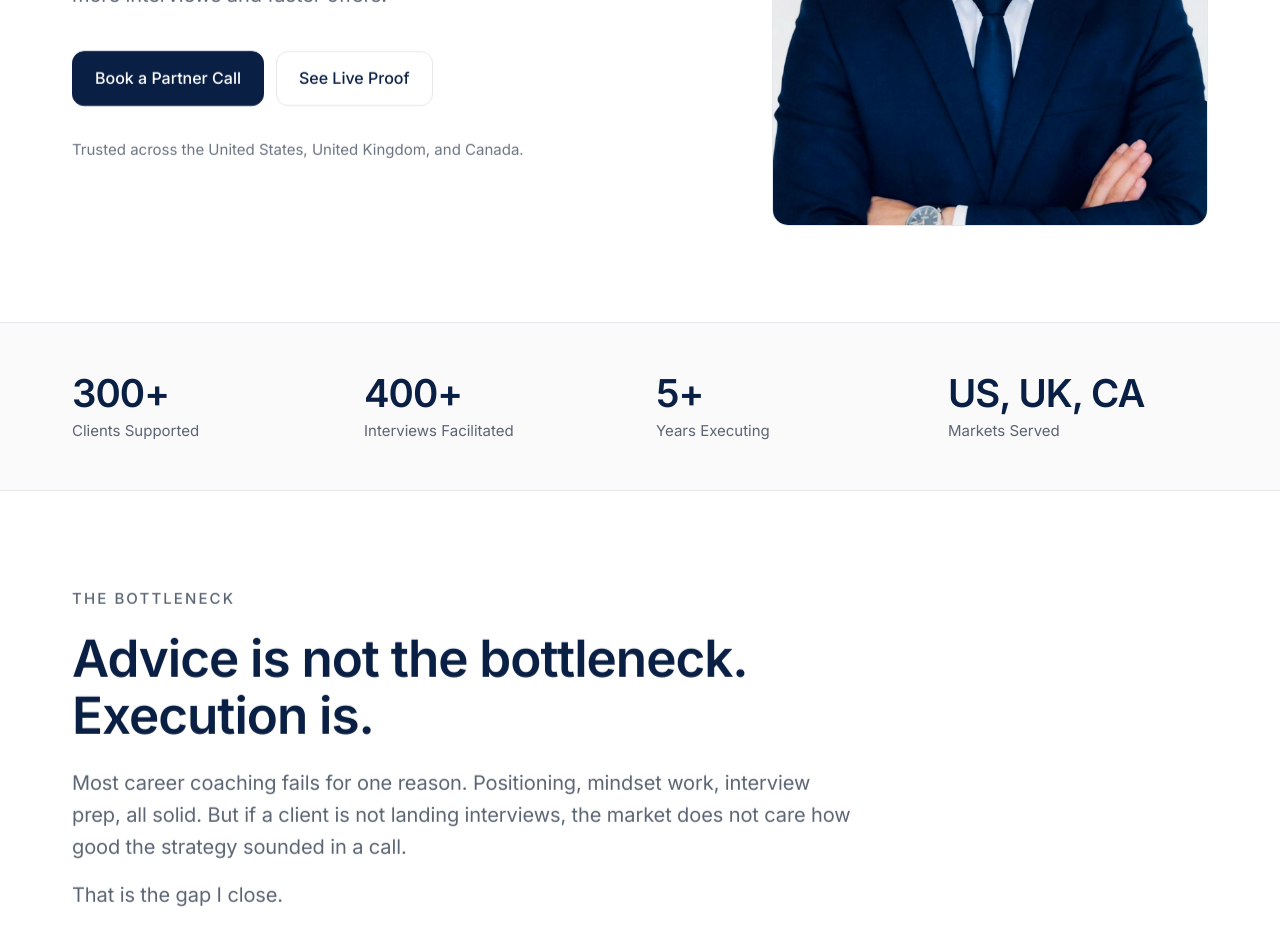
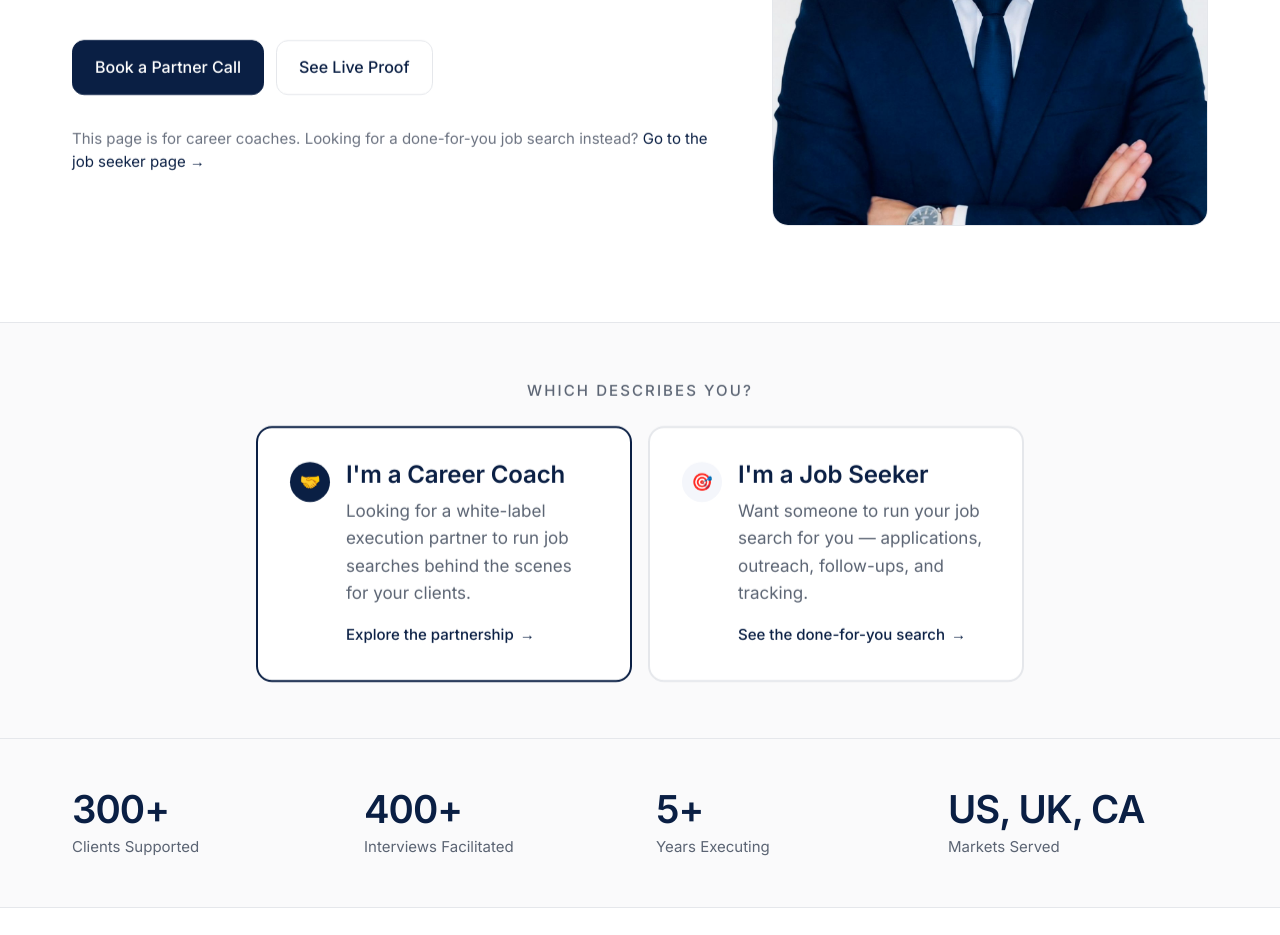
Before and after one commit to Hasanwaheed7073/zainazhar-portfolio, a Next.js app: page / in a window 1280 px wide. Shown: the part 480-1415 px from the top of the page. Built offline with nearby package versions, Linux system fonts and the light colour scheme.

Commit message:
feat: add audience selector and context-aware CTAs to resolve dual-audience funnel confusion

```diff
--- a/app/page.tsx
+++ b/app/page.tsx
@@ -1,4 +1,5 @@
 import { Hero } from '@/components/sections/Hero';
+import { AudienceSelector } from '@/components/sections/AudienceSelector';
 import { TrustBar } from '@/components/sections/TrustBar';
 import { Bottleneck } from '@/components/sections/Bottleneck';
 import { Pillars } from '@/components/sections/Pillars';
@@ -82,6 +83,7 @@ export default function HomePage() {
         dangerouslySetInnerHTML={{ __html: JSON.stringify(FAQ_JSONLD) }}
       />
       <Hero />
+      <AudienceSelector />
       <TrustBar />
       <Bottleneck />
       <Pillars />
--- /dev/null
+++ b/components/sections/AudienceSelector.tsx
@@ -0,0 +1,67 @@
+import Link from 'next/link';
+import { Container } from '@/components/shared/Container';
+import { Reveal } from '@/components/shared/Reveal';
+
+export function AudienceSelector() {
+  return (
+    <section
+      aria-label="Choose your path"
+      className="border-t border-line bg-surface-alt"
+    >
+      <Container as="div" className="py-10 md:py-14">
+        <Reveal>
+          <p className="text-center text-small font-medium uppercase tracking-[0.14em] text-ink-muted">
+            Which describes you?
+          </p>
+          <div className="mt-6 grid grid-cols-1 gap-4 sm:grid-cols-2 max-w-3xl mx-auto">
+            {/* Career Coach path */}
+            <Link
+              href="#services"
+              id="audience-coach"
+              className="group relative rounded-card border-2 border-navy bg-surface p-7 md:p-8 transition-all duration-150 hover:shadow-soft"
+            >
+              <div className="flex items-start gap-4">
+                <span className="mt-0.5 flex h-10 w-10 shrink-0 items-center justify-center rounded-full bg-navy text-surface text-body font-semibold" aria-hidden="true">
+                  🤝
+                </span>
+                <div>
+                  <p className="text-h3 font-semibold text-navy">I&apos;m a Career Coach</p>
+                  <p className="mt-2 text-body text-ink-muted">
+                    Looking for a white-label execution partner to run job searches behind the scenes for your clients.
+                  </p>
+                  <p className="mt-4 inline-flex items-center gap-1.5 text-small font-medium text-navy group-hover:gap-2.5 transition-all duration-150">
+                    Explore the partnership
+                    <span aria-hidden="true">→</span>
+                  </p>
+                </div>
+              </div>
+            </Link>
+
+            {/* Job Seeker path */}
+            <Link
+              href="/job-seekers"
+              id="audience-jobseeker"
+              className="group relative rounded-card border-2 border-line bg-surface p-7 md:p-8 transition-all duration-150 hover:border-navy hover:shadow-soft"
+            >
+              <div className="flex items-start gap-4">
+                <span className="mt-0.5 flex h-10 w-10 shrink-0 items-center justify-center rounded-full bg-navy-50 text-navy text-body font-semibold" aria-hidden="true">
+                  🎯
+                </span>
+                <div>
+                  <p className="text-h3 font-semibold text-navy">I&apos;m a Job Seeker</p>
+                  <p className="mt-2 text-body text-ink-muted">
+                    Want someone to run your job search for you — applications, outreach, follow-ups, and tracking.
+                  </p>
+                  <p className="mt-4 inline-flex items-center gap-1.5 text-small font-medium text-navy group-hover:gap-2.5 transition-all duration-150">
+                    See the done-for-you search
+                    <span aria-hidden="true">→</span>
+                  </p>
+                </div>
+              </div>
+            </Link>
+          </div>
+        </Reveal>
+      </Container>
+    </section>
+  );
+}
--- a/components/sections/Hero.tsx
+++ b/components/sections/Hero.tsx
@@ -34,7 +34,10 @@ export function Hero() {
               </Link>
             </div>
             <p className="mt-8 text-small text-ink-soft">
-              Trusted across the United States, United Kingdom, and Canada.
+              This page is for career coaches. Looking for a done-for-you job search instead?{' '}
+              <Link href="/job-seekers" className="text-navy underline-offset-4 hover:underline">
+                Go to the job seeker page →
+              </Link>
             </p>
           </Reveal>
 
--- a/components/sections/JobSeekerHero.tsx
+++ b/components/sections/JobSeekerHero.tsx
@@ -30,7 +30,10 @@ export function JobSeekerHero() {
             </Link>
           </div>
           <p className="mt-8 text-small text-ink-soft">
-            Working with mid-level to executive professionals across the United States, United Kingdom, and Canada.
+            This page is for individual job seekers. Are you a career coach?{' '}
+            <Link href="/" className="text-navy underline-offset-4 hover:underline">
+              See the partnership page →
+            </Link>
           </p>
         </div>
       </Container>
--- a/components/shared/Nav.tsx
+++ b/components/shared/Nav.tsx
@@ -2,6 +2,7 @@
 
 import Link from 'next/link';
 import { useState, useRef, useEffect } from 'react';
+import { usePathname } from 'next/navigation';
 import { Container } from './Container';
 import { NICHES } from '@/lib/content';
 
@@ -13,6 +14,11 @@ const NAV_LINKS = [
 ] as const;
 
 export function Nav() {
+  const pathname = usePathname();
+  const isJobSeekerPage = pathname.startsWith('/job-seekers');
+  const ctaLabel = isJobSeekerPage ? 'Book a Free Audit' : 'Book a Partner Call';
+  const ctaHref = isJobSeekerPage ? '#js-contact' : '/#contact';
+
   const [specialtiesOpen, setSpecialtiesOpen] = useState(false);
   const [mobileMenuOpen, setMobileMenuOpen] = useState(false);
   const [mobileSpecialtiesOpen, setMobileSpecialtiesOpen] = useState(false);
@@ -142,8 +148,8 @@ export function Nav() {
             Blog
           </Link>
 
-          <Link href="/#contact" className="btn-primary text-small">
-            Book a Partner Call
+          <Link href={ctaHref} className="btn-primary text-small">
+            {ctaLabel}
           </Link>
         </nav>
 
@@ -234,8 +240,8 @@ export function Nav() {
                 Blog
               </Link>
 
-              <Link href="/#contact" onClick={closeMobileMenu} className="btn-primary w-full">
-                Book a Partner Call
+              <Link href={ctaHref} onClick={closeMobileMenu} className="btn-primary w-full">
+                {ctaLabel}
               </Link>
             </Container>
           </div>
```
